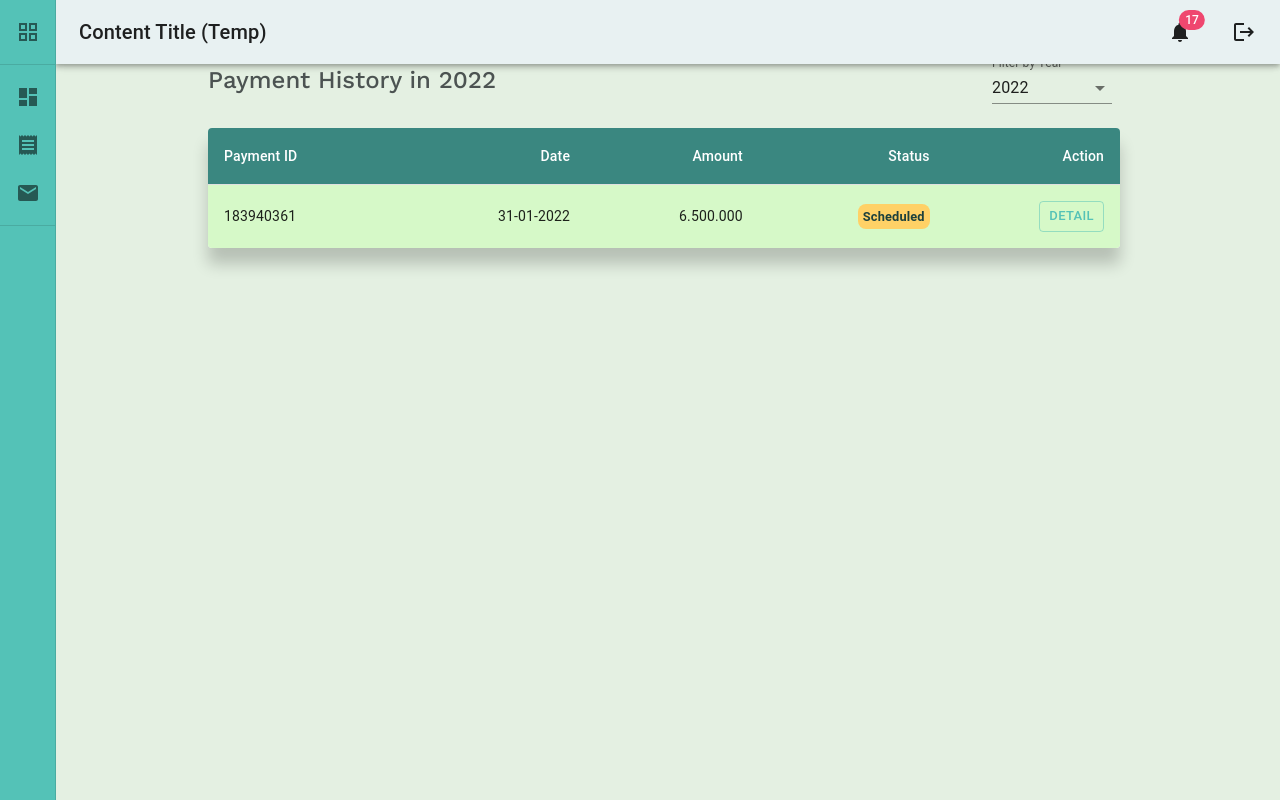
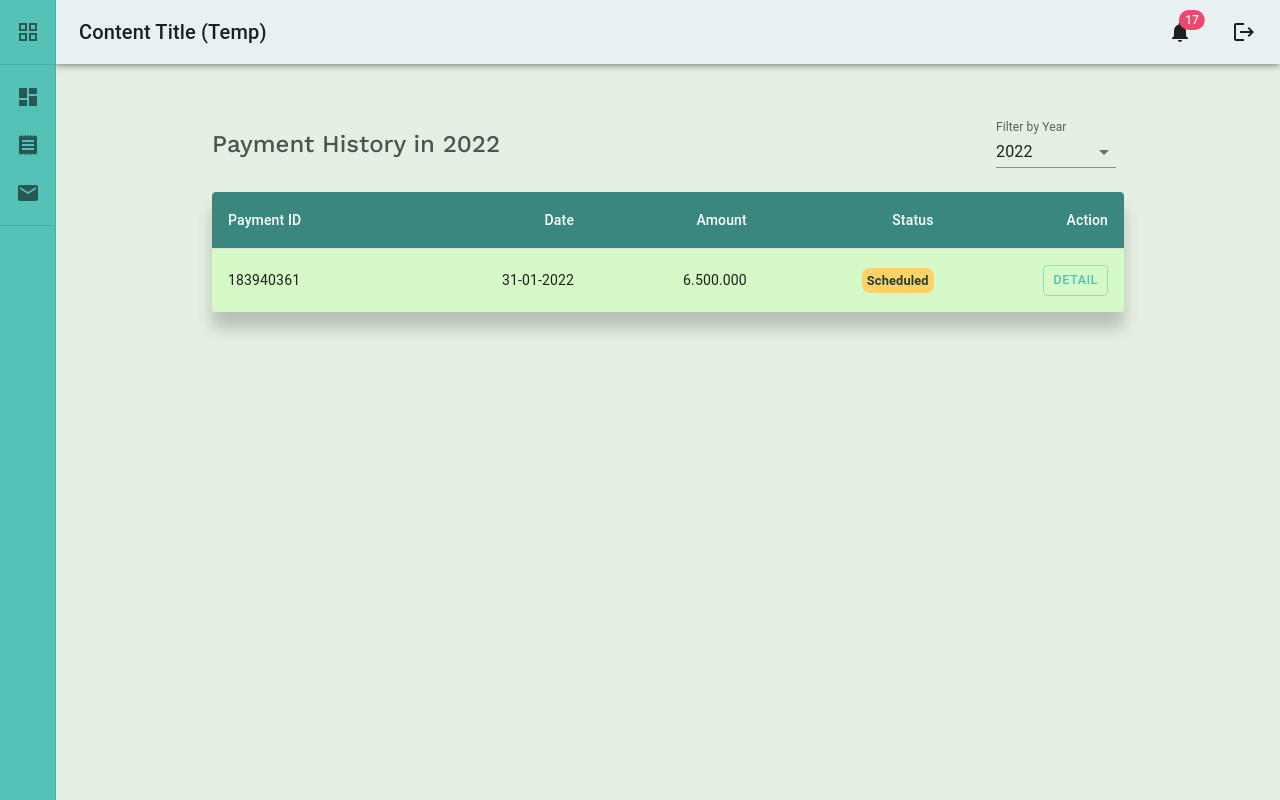
Before and after one commit to prosigmaka/fe-payroll, a React (Create React App) app: page /dashboard/user/payroll-history in a window 1280 px wide. Built offline with nearby package versions, Linux system fonts and the light colour scheme.

Commit message:
Adjust main wrapper margin

```diff
--- a/src/components/pages/Dashboard.jsx
+++ b/src/components/pages/Dashboard.jsx
@@ -4,34 +4,43 @@ import ApplicationBar from './../common/ApplicationBar';
 import SideNav from './../common/SideNav';
 import { Outlet } from 'react-router-dom';
 import { useState } from 'react';
+import Container from '@mui/material/Container';
 
-const MainWrapper = styled('div')(`
-  padding-left: 3rem;
-  padding-top: 3rem;
-`)
+const MarginTop = styled('div')(({ theme, open }) => ({
+  ...theme.mixins.toolbar,
+}));
+
+const MainWrapper = styled('div')(({ theme, open }) => ({
+  marginLeft: `calc(${theme.spacing(6)})`,
+  [theme.breakpoints.up('sm')]: {
+    marginLeft: `calc(${theme.spacing(7)})`,
+  },
+}));
 
 const Dashboard = (props) => {
   const [isOpen, setIsOpen] = useState(false);
 
   const drawerHandler = () => setIsOpen(!isOpen);
 
-
   return (
     <>
       <Header>
         {/* ApplicationBar Component placement */}
-        <ApplicationBar status={isOpen} openDrawer={drawerHandler}/>
+        <ApplicationBar status={isOpen} openDrawer={drawerHandler} />
         {/* ApplicationBar Component placement */}
       </Header>
       <Nav>
         {/* SidebarNav Component placement */}
-        <SideNav status={isOpen} toggleDrawer={drawerHandler}/>
+        <SideNav status={isOpen} toggleDrawer={drawerHandler} />
         {/* SidebarNav Component placement */}
       </Nav>
 
       <Main>
         <MainWrapper>
-        <Outlet />
+          <MarginTop />
+          <Container sx={{ marginTop: '3rem', marginBottom: '3rem', width: '100%' }}>
+            <Outlet />
+          </Container>
         </MainWrapper>
       </Main>
 
```
